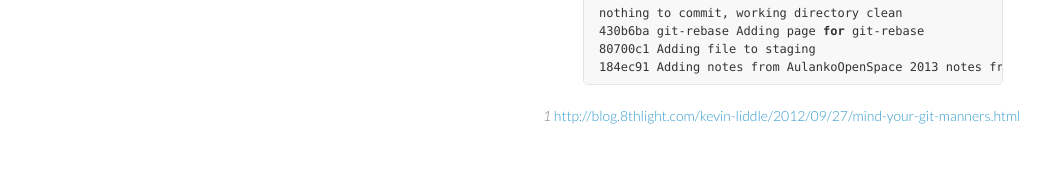
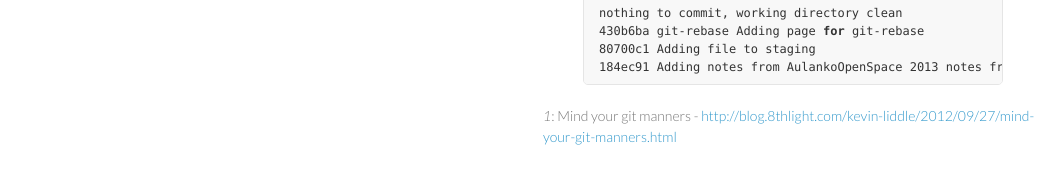
Before and after one commit to rinkkasatiainen/git, a Jekyll site: the page built from pages/git/git-rebase.md, in a window 1280 px wide. Shown: the part 2198-2392 px from the top of the page, without its empty margins (27-1087 px from the left). Built offline with Jekyll 4.4.1, drawn with Linux system fonts in a browser that asks for light colours.

Commit message:
cherry-pick b9151ca

```diff
--- /dev/null
+++ b/_includes/references.html
@@ -0,0 +1,9 @@
+<references>
+  {% for link in page.links %}
+    {% for l in link[1] %}
+      <div class="link">
+        <em>{{ link[0] }}</em>: {{ l[0] }} - <a id="link_{{ link[0] }}" href="{{ l[1] }}">{{ l[1] }}</a>
+      </div>
+    {% endfor %}
+  {% endfor %}
+</references>
--- a/_layouts/article.html
+++ b/_layouts/article.html
@@ -9,10 +9,6 @@ classes: article
   {{ content }}
   </div>
   <div class="references">
-    <references>
-	  {% for link in page.links %}
-      <div class="link"><em>{{ forloop.index }}</em>  <a id="link_{{ forloop.index }}" href="{{ link }}">{{ link }}</a></div>
-	  {% endfor %}
-    </references>
+	  {% include references.html %}
   </dif>
 </article>
--- a/pages/git/git-rebase.md
+++ b/pages/git/git-rebase.md
@@ -5,7 +5,8 @@ title: Git Rebase, my best friend
 level: 2
 author: Aki
 links:
- - http://blog.8thlight.com/kevin-liddle/2012/09/27/mind-your-git-manners.html
+  1:
+     Mind your git manners : http://blog.8thlight.com/kevin-liddle/2012/09/27/mind-your-git-manners.html
 ---
 
 ##### git rebase is our best friend [1](#link_1)
```
Also changed, not shown: pages/git/feature-branch.md (+2 -1 lines), pages/git/fetch-feature-branch.md (+2 -1 lines).
